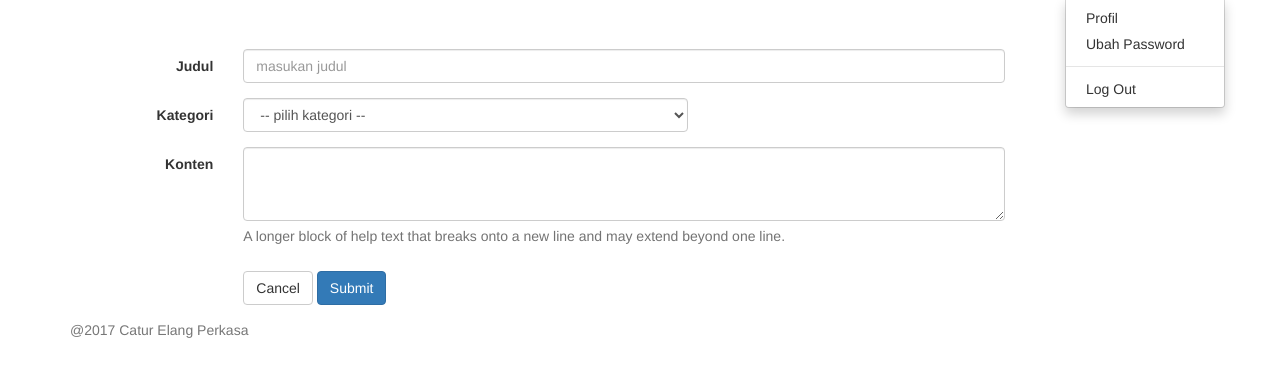
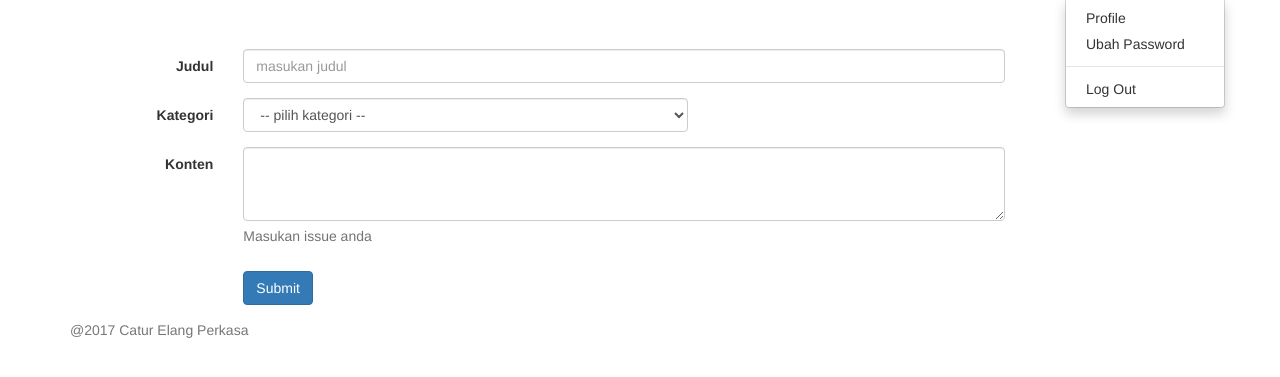
Before and after one commit to shudagol/aplikasi-suport, a CodeIgniter app: page /database/index.php/issue/create_issue in a window 1280 px wide, after a click on "admin". Shown: the part 51-428 px from the top of the page. Run offline with CodeIgniter, Linux system fonts and the light colour scheme; a user stored in the database is signed in; data that the repository does not hold is empty; some libraries are stand-ins or nearby versions.

Commit message:
revisi tampilan

```diff
--- a/application/views/issue/create.php
+++ b/application/views/issue/create.php
@@ -27,14 +27,13 @@
       <label for="isi" class="col-lg-2 control-label">Konten</label>
       <div class="col-lg-10">
         <textarea class="form-control" rows="3" name="isi" id="summernote"></textarea>
-        <span class="help-block">A longer block of help text that breaks onto a new line and may extend beyond one line.</span>
+        <span class="help-block">Masukan issue anda</span>
       </div>
     </div>
 
 
     <div class="form-group">
       <div class="col-lg-10 col-lg-offset-2">
-        <button type="reset" class="btn btn-default">Cancel</button>
         <button type="submit" class="btn btn-primary">Submit</button>
       </div>
     </div>
--- a/application/views/issue/detail.php
+++ b/application/views/issue/detail.php
@@ -167,7 +167,6 @@
 
 		    <div class="form-group">
 		      <div class="col-lg-10 col-lg-offset-2">
-		        <button type="reset" class="btn btn-default">Cancel</button>
 		        <button type="submit" class="btn btn-primary">Submit</button>
 		      </div>
 		    </div>
--- a/application/views/profile/home.php
+++ b/application/views/profile/home.php
@@ -6,7 +6,10 @@
     <div class="col-md-12 col-sm-6 col-xs-12 ">
       <div class="">
         <img src="<?= $user[0]->img ?>" class="avatar img-circle img-thumbnail" alt="photo" style="height: 200px;width: 200px">
-        <h6>Upload a different photo...</h6>
+        <h6>Upload foto lain...</h6>
+        <h6>Rekomendasi photo adalah 400 x 400 pixels</h6>
+        <h6>Maksimal besar photo adalah 4mb</h6>
+
         <input type="file" name="image" class="well well-sm" value="">
       </div>
     </div>
--- a/application/views/template/menu.php
+++ b/application/views/template/menu.php
@@ -30,7 +30,7 @@
             <li class="dropdown active">
               <a  class="dropdown-toggle" data-toggle="dropdown" role="button" aria-haspopup="true" aria-expanded="false"><?= $this->session->userdata('username') ?> <span class="caret"></span></a>
               <ul class="dropdown-menu">
-                <li><a href="<?= base_url('profile') ?>">Profil</a></li>
+                <li><a href="<?= base_url('profile') ?>">Profile</a></li>
                 <li><a href="<?= base_url('ubah_pass/ubah_password') ?>">Ubah Password</a></li>
                 <li role="separator" class="divider"></li>
                 <li><a href="<?= base_url('login/logout') ?>">Log Out</a></li>
```
